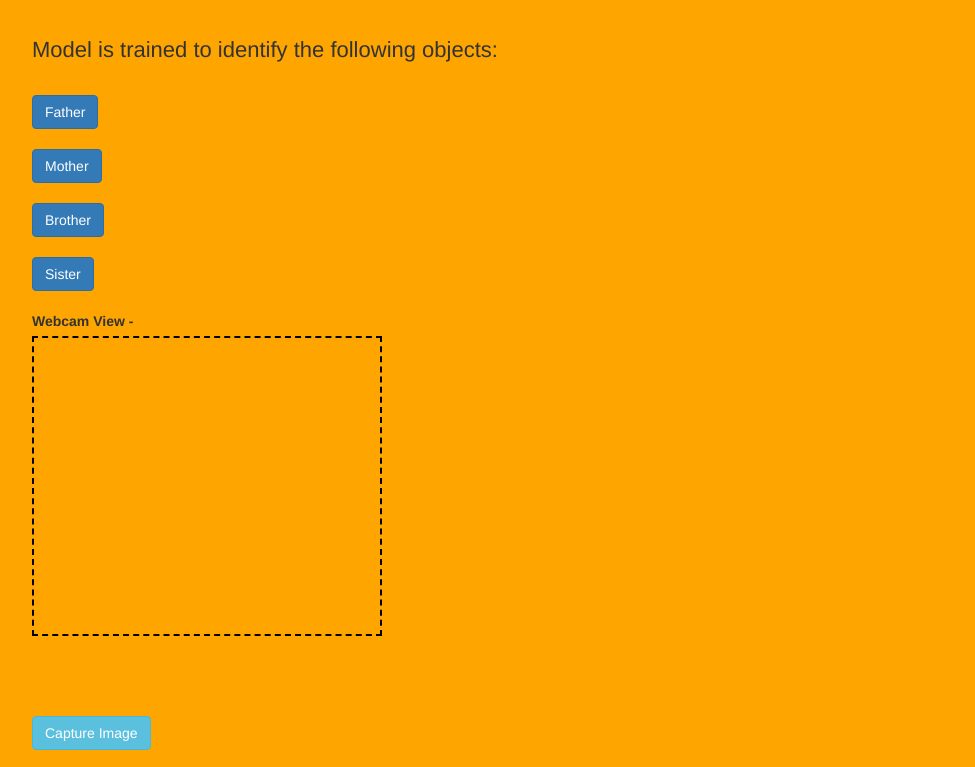
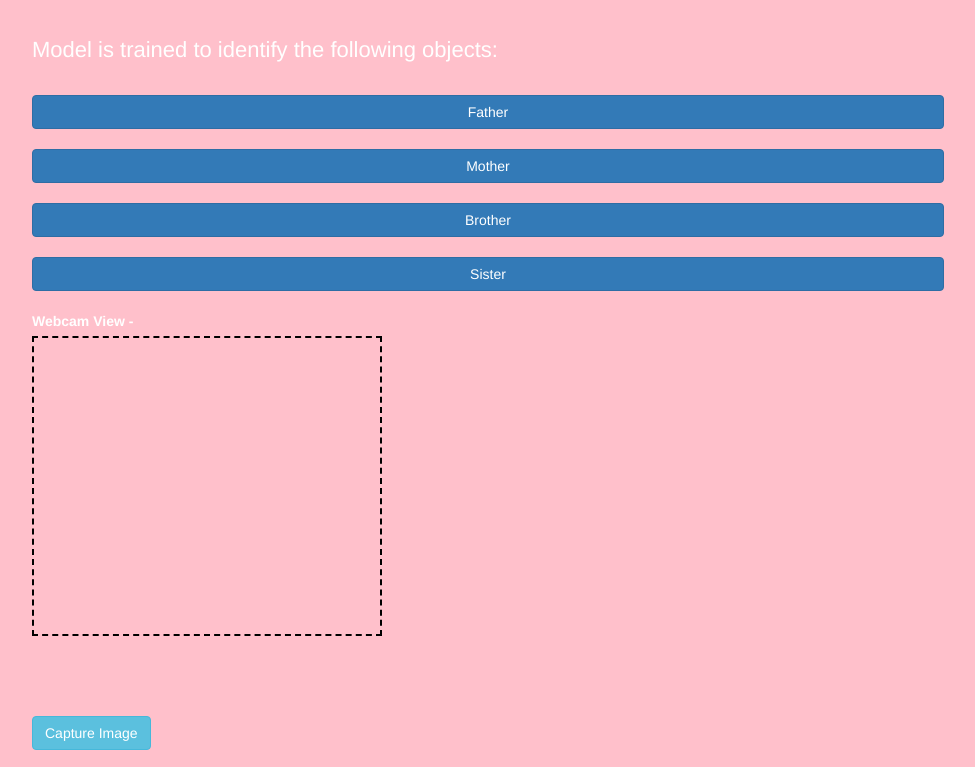
Before and after one commit to moksh11032009/P-103-part-2, a plain HTML site: page index.html in a window 1280 px wide. Shown: the part 69-836 px from the top of the page, without its empty margins (38-1013 px from the left). Drawn offline with nearby package versions, Linux system fonts and the light colour scheme; a script that the page names is missing.

Commit message:
Update style.css

```diff
--- a/style.css
+++ b/style.css
@@ -1,8 +1,9 @@
 body{
-    background-color: orange;
+    color: white;
+    background: pink;
 }
-.heading{
-    width : 80%;
+h3{
+    width: 80%;
     font-size: 22px;
 }
 #camera{
@@ -10,6 +11,6 @@ body{
     width: 350px;
     height: 300px;
 }
-.name_of_objects, #result_object_name ,#result_object_accuracy{
+#result_of_objects, #result_of_accuracy{
     color: yellow;
 }
```
